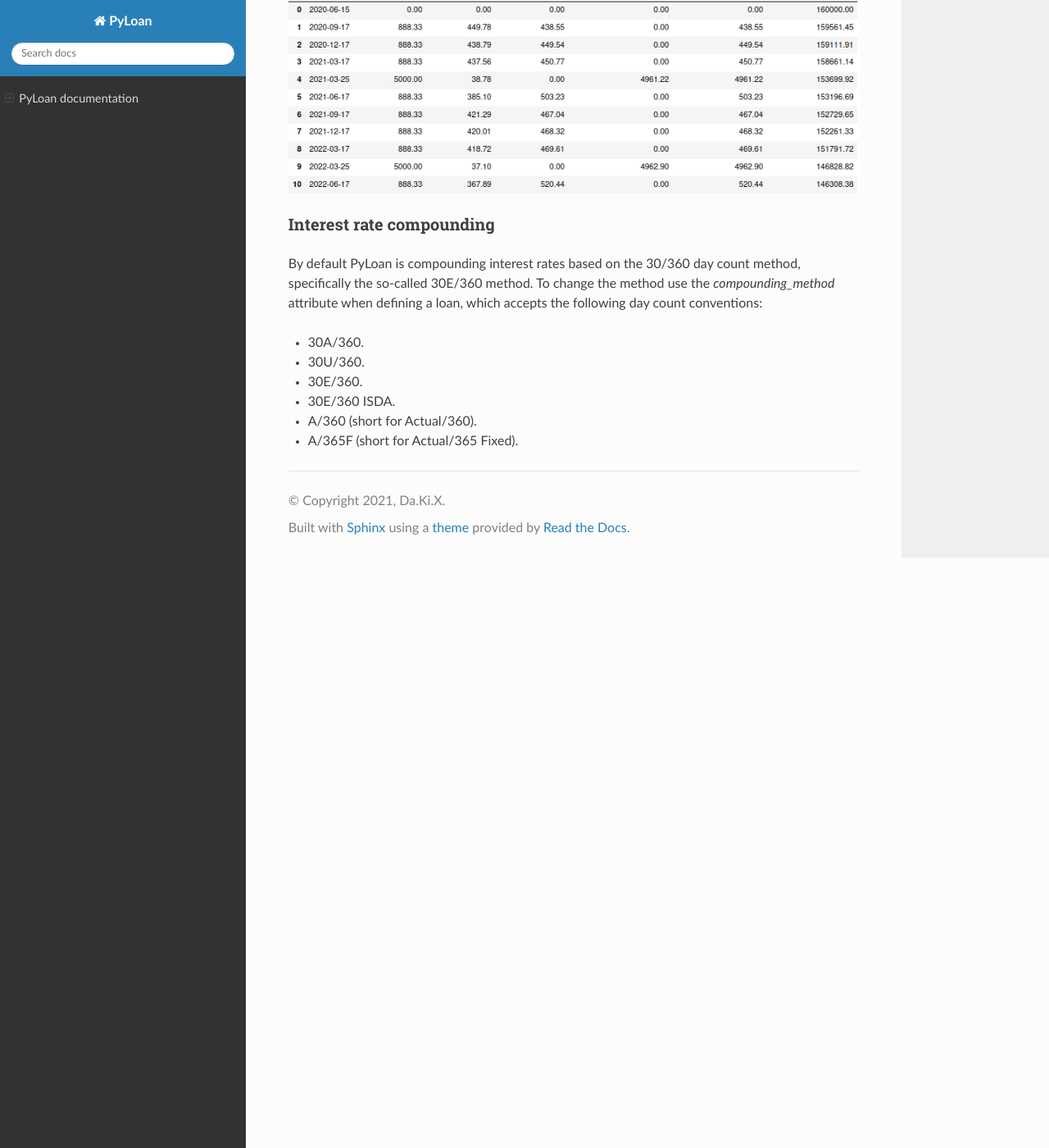
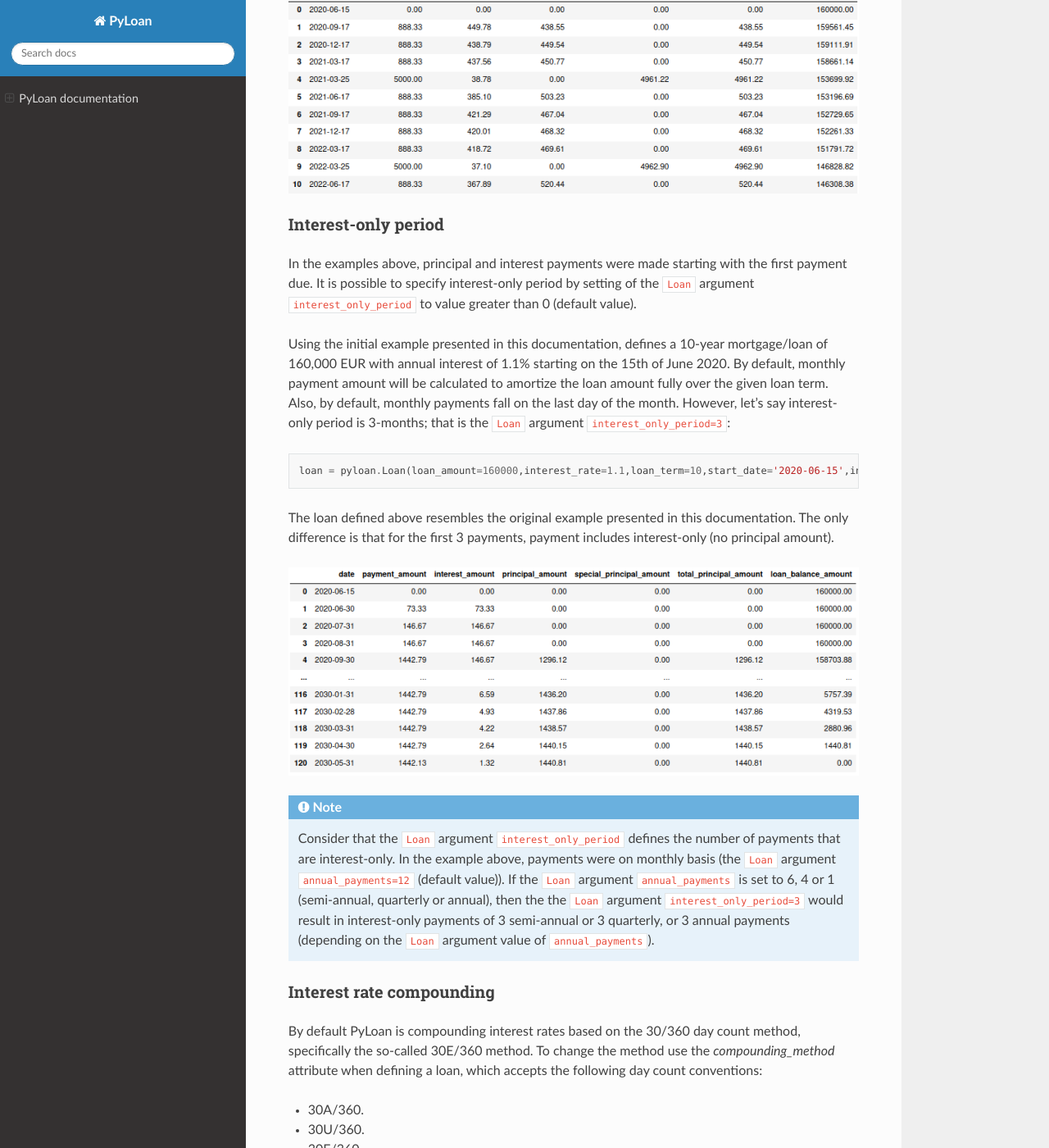
Before and after one commit to sudo-dakix/pyloan, a Sphinx documentation site: the page built from docs/README.rst, in a window 1280 px wide and 1400 px high, scrolled down 4978 px. Shown: the whole window at 82% size. Built offline with Sphinx 7.4.7 and the Read the Docs theme 2.0.0, drawn with Linux system fonts in a browser that asks for light colours.

Commit message:
Introduce interest-only period. Fixes #18

```diff
--- a/docs/README.rst
+++ b/docs/README.rst
@@ -139,6 +139,23 @@ In the example above, special payments coincided with the payment date of a regu
 .. image:: _static/special_payments_on_odd_dates.png
    :alt: Special payments fall on dates other than regular payments.
 
+--------------------
+Interest-only period
+--------------------
+In the examples above, principal and interest payments were made starting with the first payment due. It is possible to specify interest-only period by setting of the ``Loan`` argument ``interest_only_period`` to value greater than 0 (default value).
+
+Using the initial example presented in this documentation, defines a 10-year mortgage/loan of 160,000 EUR with annual interest of 1.1% starting on the 15th of June 2020. By default, monthly payment amount will be calculated to amortize the loan amount fully over the given loan term. Also, by default, monthly payments fall on the last day of the month. However, let's say interest-only period is 3-months; that is the ``Loan`` argument ``interest_only_period=3``::
+
+  loan = pyloan.Loan(loan_amount=160000,interest_rate=1.1,loan_term=10,start_date='2020-06-15',interest_only_period=3)
+
+The loan defined above resembles the original example presented in this documentation. The only difference is that for the first 3 payments, payment includes interest-only (no principal amount).
+
+.. image:: _static/interest_only_period.png
+   :alt: Loan with 3-month interest-only period.
+
+.. note::
+  Consider that the ``Loan`` argument ``interest_only_period`` defines the number of payments that are interest-only. In the example above, payments were on monthly basis (the ``Loan`` argument ``annual_payments=12`` (default value)). If the ``Loan`` argument ``annual_payments`` is set to 6, 4 or 1 (semi-annual, quarterly or annual), then the the ``Loan`` argument ``interest_only_period=3`` would result in interest-only payments of 3 semi-annual or 3 quarterly, or 3 annual payments (depending on the ``Loan`` argument value of ``annual_payments``).
+
 -------------------------
 Interest rate compounding
 -------------------------
--- a/setup.cfg
+++ b/setup.cfg
@@ -1,6 +1,6 @@
 [metadata]
 name = pyloan
-version = 0.0.2
+version = 0.0.3
 author = Da.Ki.X
 author_email = dakix@protonmail.com
 description = A package for mortgage/loan calculations.
```
Also changed, not shown: docs/_static/interest_only_period.png (added), 11 other files.
